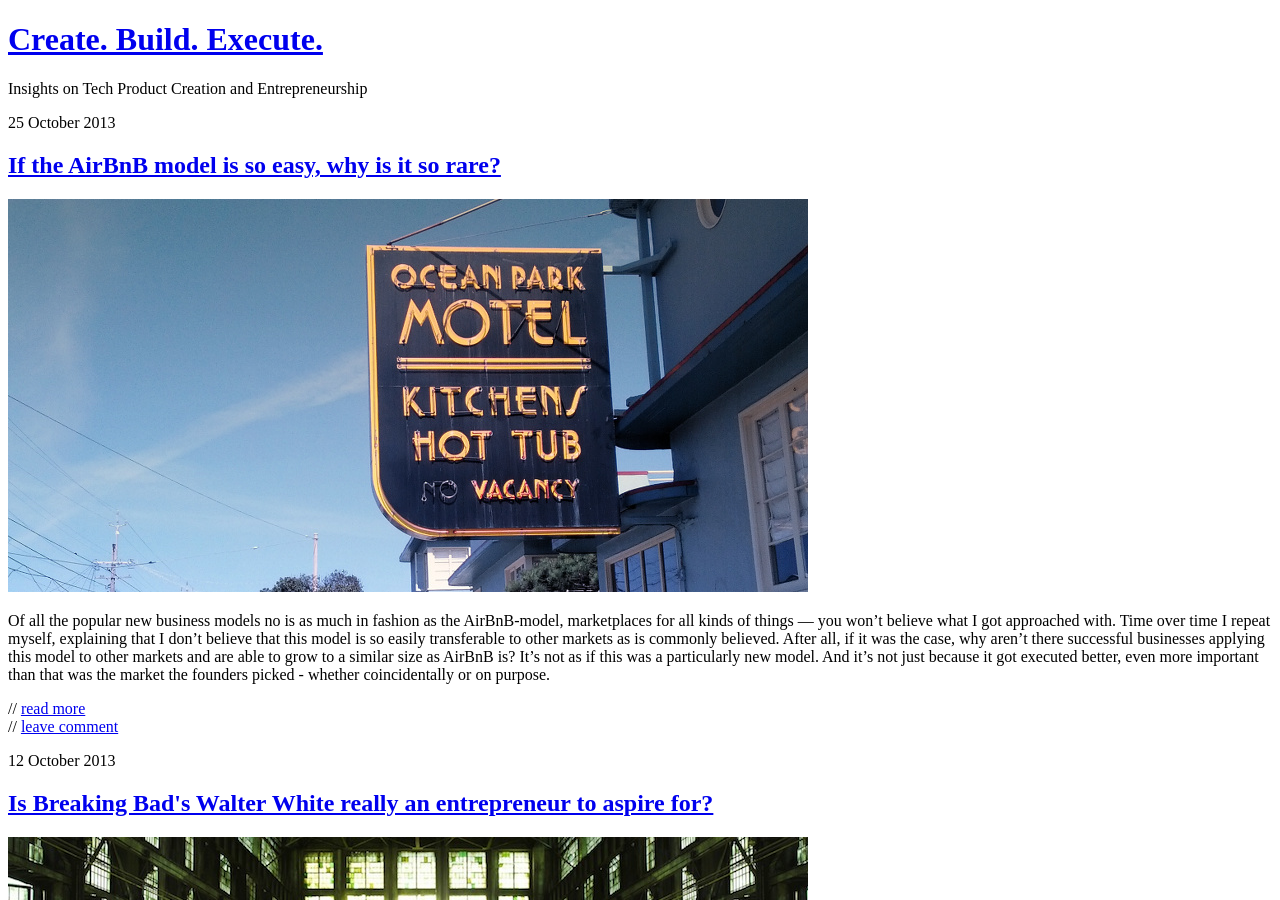
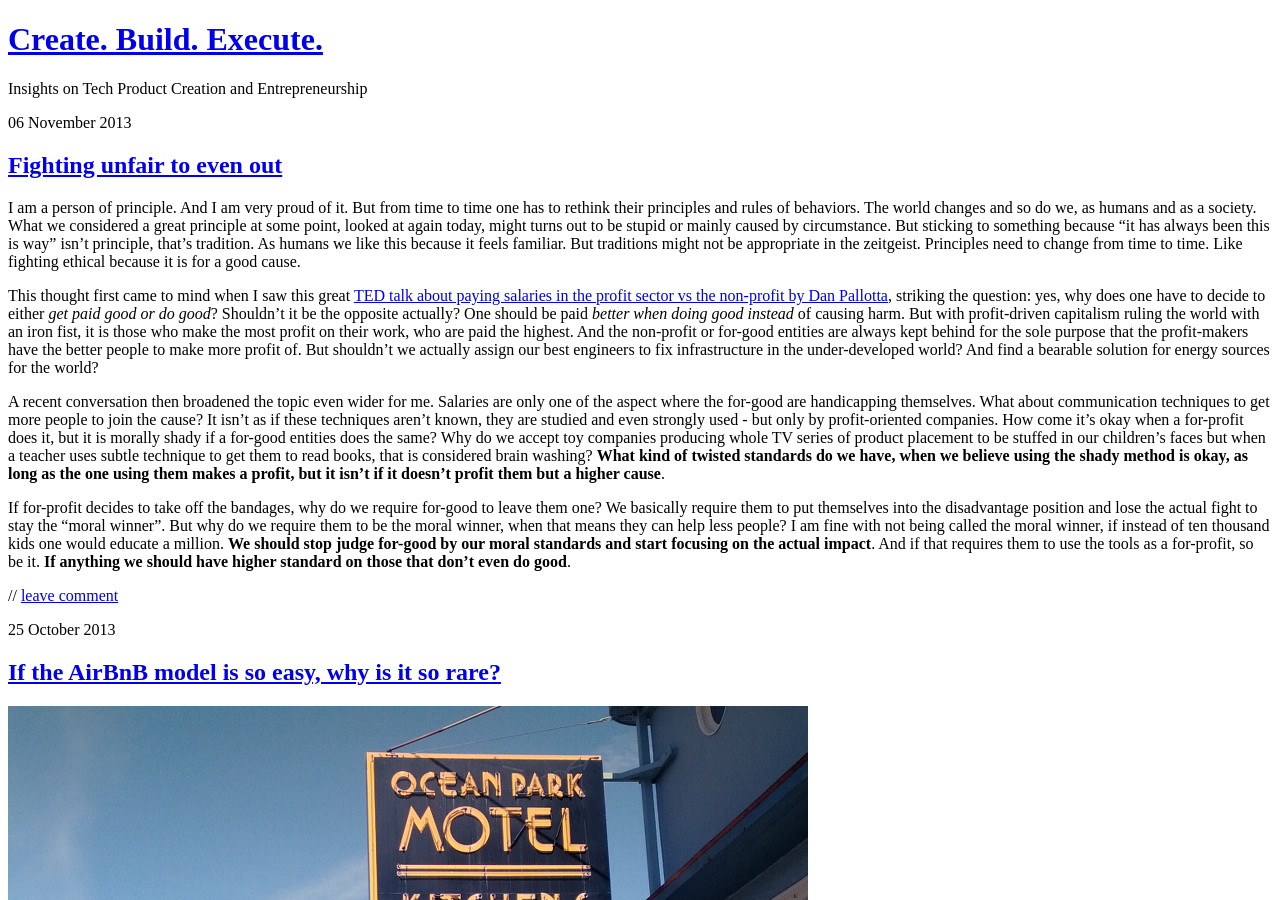
Before and after one commit to gnunicorn/blog, a Jekyll site: the page built from index.html, in a window 1280 px wide and 900 px high. Built offline with Jekyll 4.4.1, drawn with Linux system fonts in a browser that asks for light colours; nearby versions of some CDN libraries; the list of posts is cut into pages by our own code; some of the changed text lies outside the part shown.

Commit message:
publish fighting unfair

```diff
--- a/_drafts/fighting-unfair-to-even-out.md
+++ b/_posts/2013-11-06-fighting-unfair-to-even-out.md
@@ -1,6 +1,6 @@
 ---
 layout: post
-title: "Production is Research"
+title: "Fighting unfair to even out"
 description: ""
 tags: ["production", "thoughts", "lean"]
 ---
```
